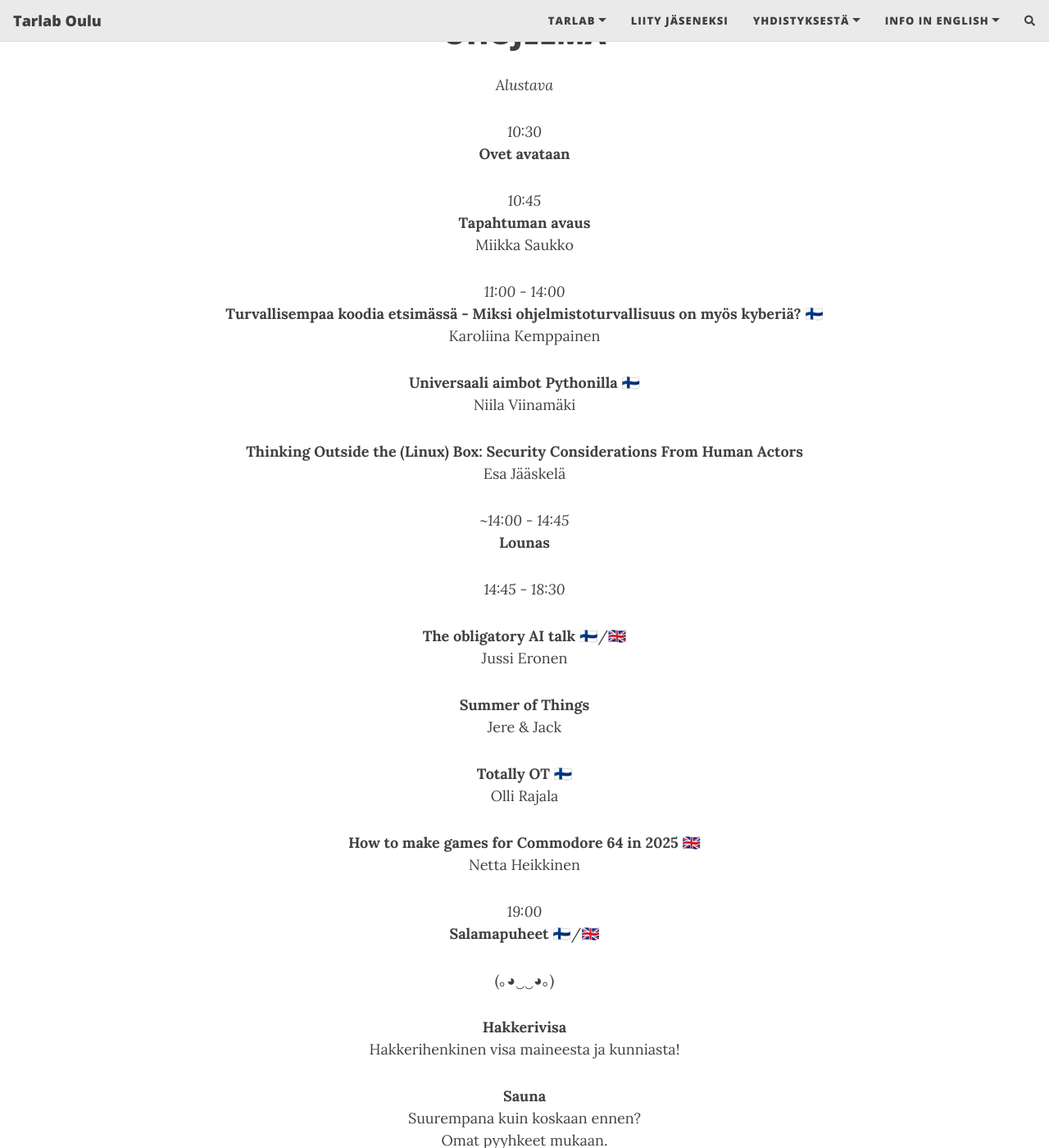
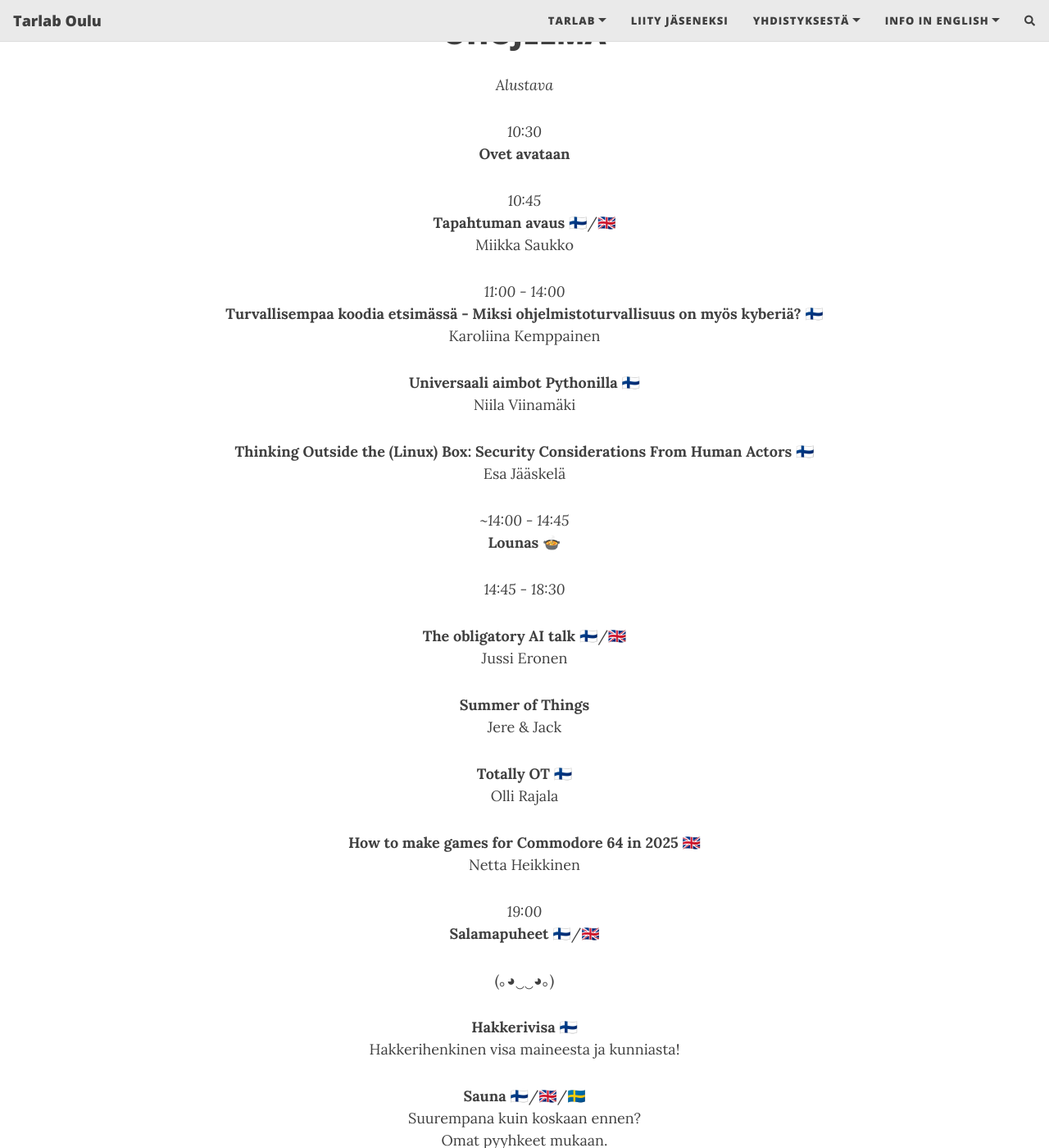
Before and after one commit to Tarlab/tarlab.github.io, a Jekyll site: the page built from _pages/HackAfterDark.md, in a window 1280 px wide and 1400 px high, scrolled down 2216 px. Shown: the whole window at 82% size. Built offline with Jekyll 4.4.1, drawn with Linux system fonts in a browser that asks for light colours; nearby versions of some CDN libraries; comment, search, counter and statistics services are not loaded.

Commit message:
New season of Fun with Flags

```diff
--- a/_pages/HackAfterDark.md
+++ b/_pages/HackAfterDark.md
@@ -55,7 +55,7 @@
 **Ovet avataan**
 
 *10:45*
-**Tapahtuman avaus**
+**Tapahtuman avaus** 🇫🇮/🇬🇧
 Miikka Saukko
 
 *11:00 - 14:00*
@@ -65,11 +65,11 @@
 **Universaali aimbot Pythonilla** 🇫🇮
 Niila Viinamäki
 
-**Thinking Outside the (Linux) Box: Security Considerations From Human Actors**
+**Thinking Outside the (Linux) Box: Security Considerations From Human Actors** 🇫🇮
 Esa Jääskelä
 
 *~14:00 - 14:45*
-**Lounas**
+**Lounas** 🍲
 
 *14:45 - 18:30*
 
@@ -90,10 +90,10 @@
 
 (｡◕‿‿◕｡)
 
-**Hakkerivisa**
+**Hakkerivisa** 🇫🇮
 Hakkerihenkinen visa maineesta ja kunniasta!
 
-**Sauna**
+**Sauna** 🇫🇮/🇬🇧/🇸🇪
 Suurempana kuin koskaan ennen?
 Omat pyyhkeet mukaan.
 
```
